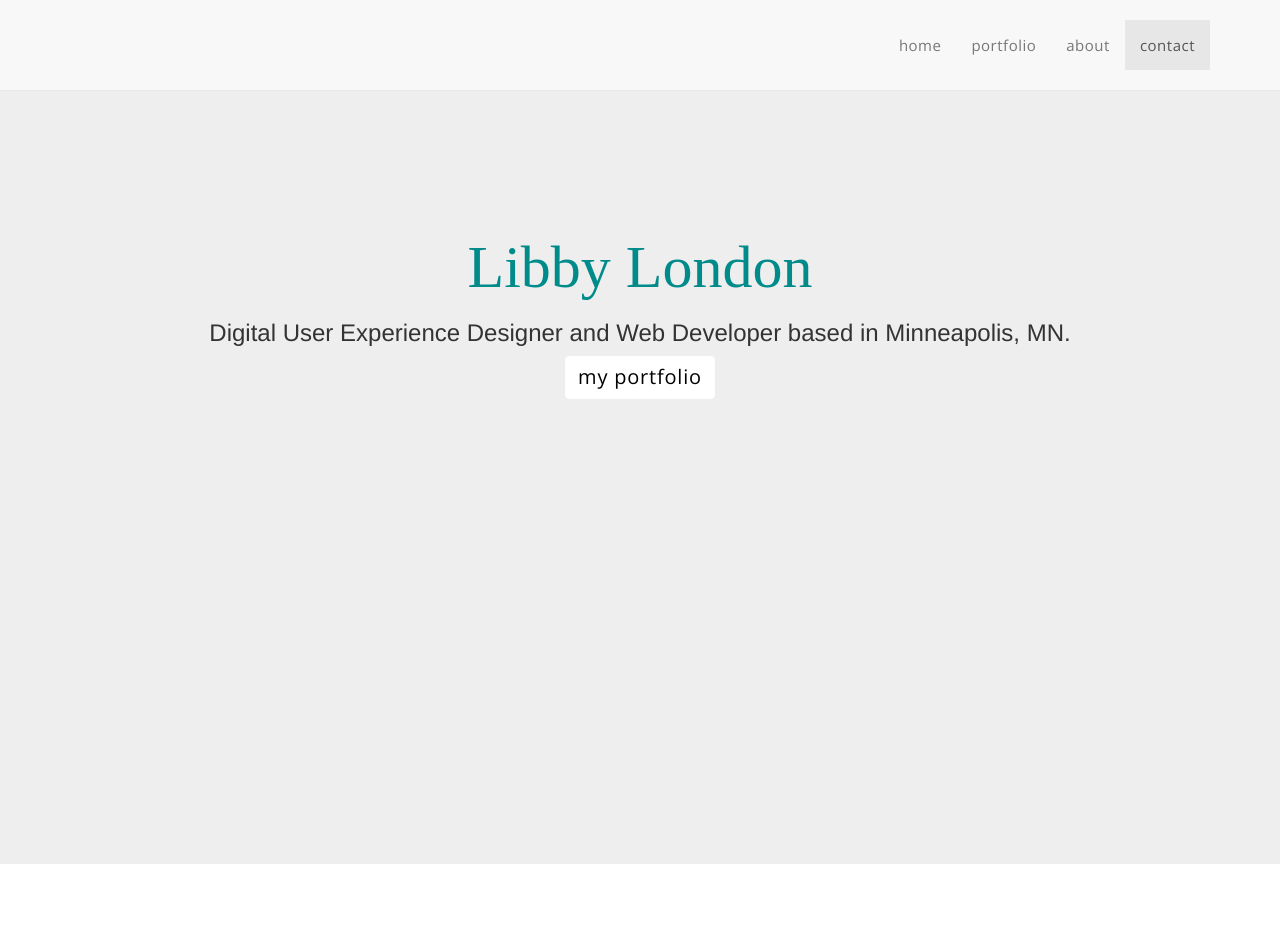
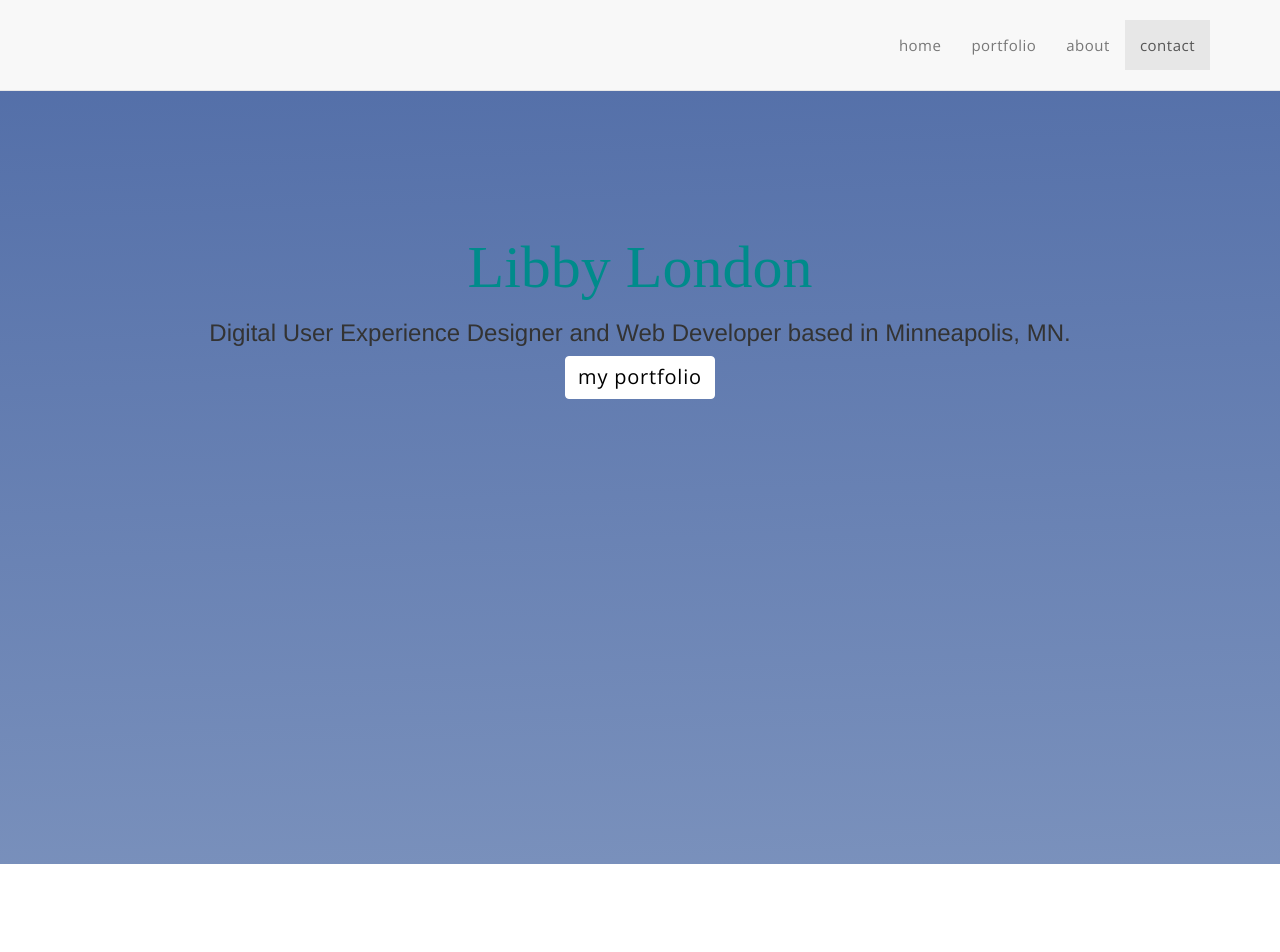
Before and after one commit to libbylondon11/portfolio, a PHP site: page /index.php in a window 1280 px wide. Shown: the top 952 px of the page. Run offline with PHP 8.4, Linux system fonts and the light colour scheme; some libraries are stand-ins or nearby versions; some web fonts are replaced.

Commit message:
gradient

```diff
--- a/style.css
+++ b/style.css
@@ -1,3 +1,26 @@
+#about {
+background: linear-gradient(358deg, #b4c4da, #163989);
+background-size: 400% 400%;
+
+-webkit-animation: Gradient 30s ease infinite;
+-moz-animation: Gradient 30s ease infinite;
+animation: Gradient 30s ease infinite;
+}
+@-webkit-keyframes Gradient {
+    0%{background-position:0% 50%}
+    50%{background-position:100% 50%}
+    100%{background-position:0% 50%}
+}
+@-moz-keyframes Gradient {
+    0%{background-position:0% 50%}
+    50%{background-position:100% 50%}
+    100%{background-position:0% 50%}
+}
+@keyframes Gradient {
+    0%{background-position:0% 50%}
+    50%{background-position:100% 50%}
+    100%{background-position:0% 50%}
+}
 
 h2 {
   text-align: center;
@@ -76,28 +99,6 @@ height: 50px;*/
 
 }
 
-background: linear-gradient(358deg, #b4c4da, #163989);
-background-size: 400% 400%;
-
--webkit-animation: #about 30s ease infinite;
--moz-animation: #about 30s ease infinite;
-animation: #about 30s ease infinite;
-
-@-webkit-keyframes #about {
-    0%{background-position:0% 50%}
-    50%{background-position:100% 50%}
-    100%{background-position:0% 50%}
-}
-@-moz-keyframes #about {
-    0%{background-position:0% 50%}
-    50%{background-position:100% 50%}
-    100%{background-position:0% 50%}
-}
-@keyframes #about {
-    0%{background-position:0% 50%}
-    50%{background-position:100% 50%}
-    100%{background-position:0% 50%}
-}
 
 #libby {
   height: 230px;
```
